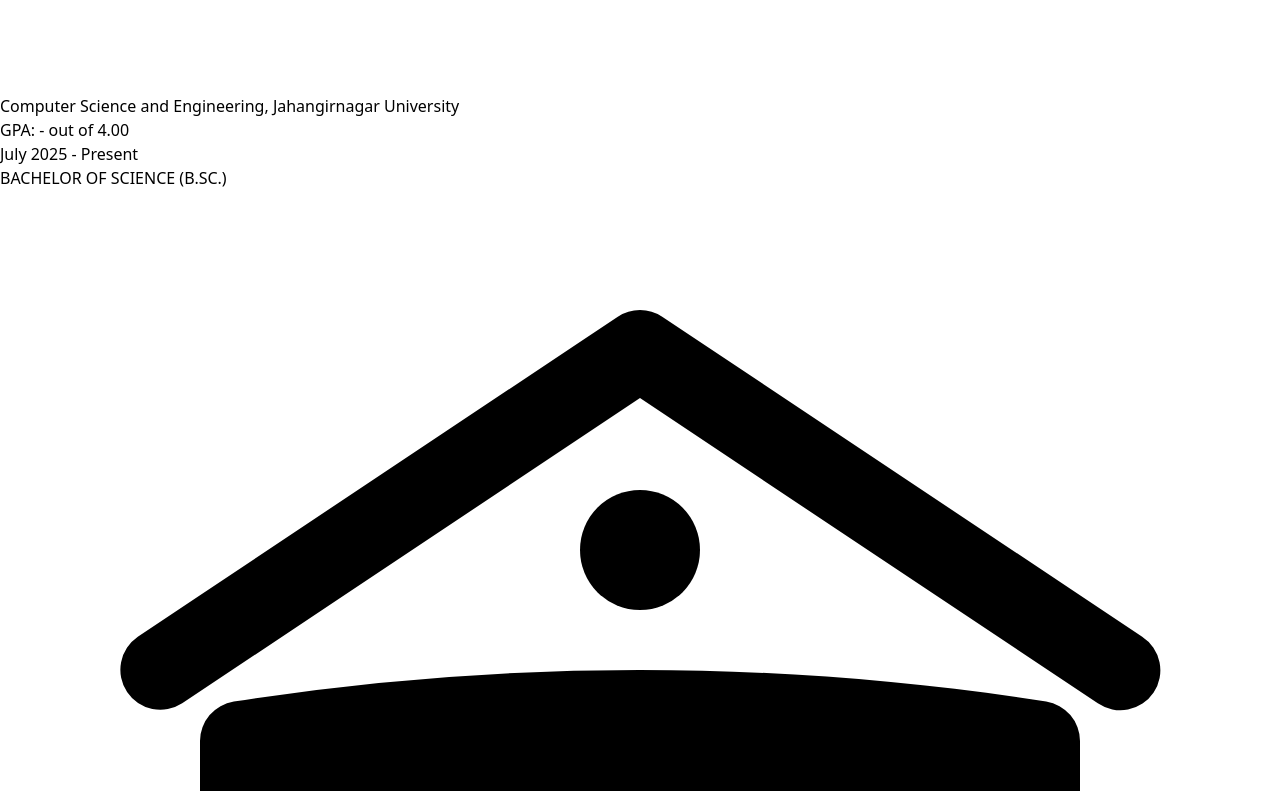
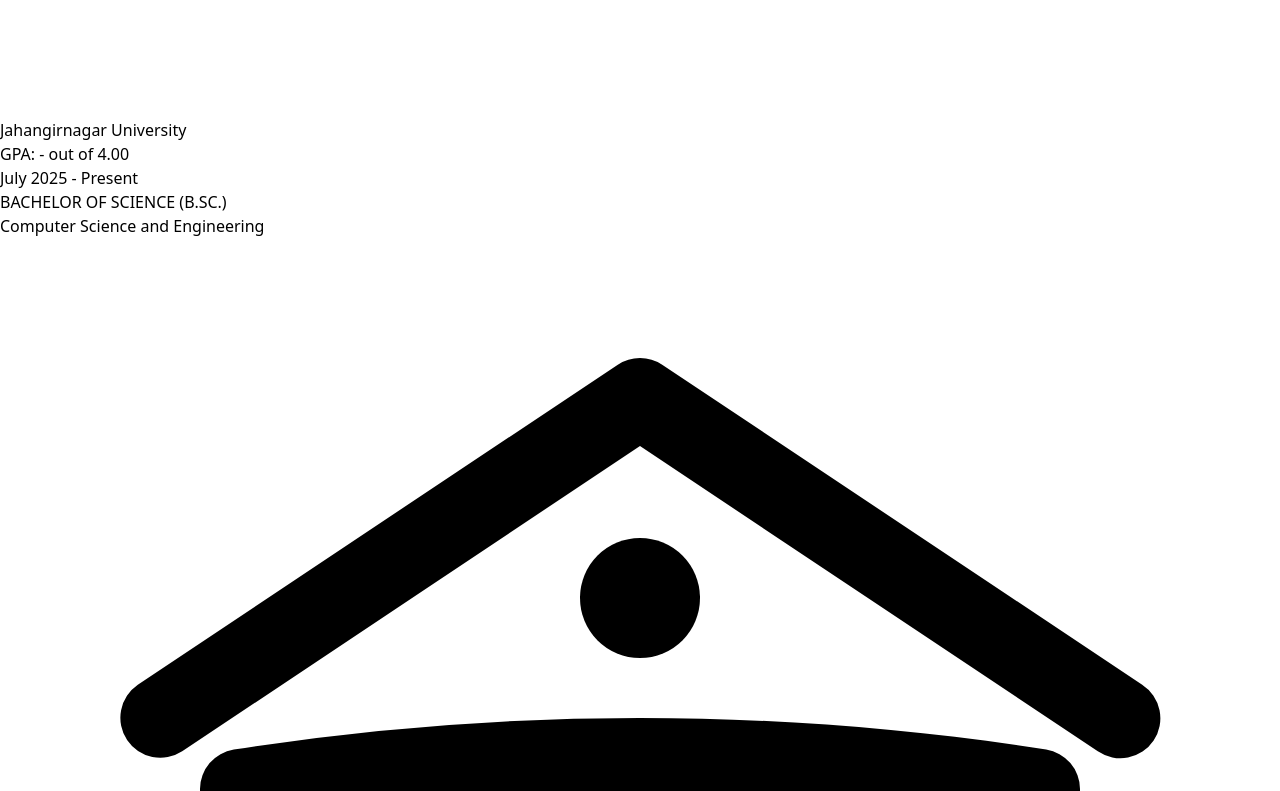
Before and after one commit to RubayedMunna/Portfolio, a React (Vite) app: page /education in a window 1280 px wide. Shown: the part 2453-3244 px from the top of the page. Built offline with nearby package versions, Linux system fonts and the light colour scheme.

Commit message:
education updated

```diff
--- a/src/components/Education/Education.jsx
+++ b/src/components/Education/Education.jsx
@@ -107,14 +107,34 @@
                                         <span className="bg-white text-gray-750 pr-4 py-2 rounded-lg shadow-sm">{edu.degree}</span>
                                     </h2>
 
-                                    <h2 className="text-xl font-bold flex flex-col md:flex-row items-center px-4 md:px-10 mt-2">
-                                        <svg xmlns="http://www.w3.org/2000/svg" viewBox="0 0 24 24" fill="currentColor" className="w-6 h-6 text-amber-700">
-                                            <path d="M11.584 2.376a.75.75 0 0 1 .832 0l9 6a.75.75 0 1 1-.832 1.248L12 3.901 3.416 9.624a.75.75 0 0 1-.832-1.248l9-6Z" />
-                                            <path fillRule="evenodd" d="M20.25 10.332v9.918H21a.75.75 0 0 1 0 1.5H3a.75.75 0 0 1 0-1.5h.75v-9.918a.75.75 0 0 1 .634-.74A49.109 49.109 0 0 1 12 9c2.59 0 5.134.202 7.616.592a.75.75 0 0 1 .634.74Zm-7.5 2.418a.75.75 0 0 0-1.5 0v6.75a.75.75 0 0 0 1.5 0v-6.75Zm3-.75a.75.75 0 0 1 .75.75v6.75a.75.75 0 0 1-1.5 0v-6.75a.75.75 0 0 1 .75-.75ZM9 12.75a.75.75 0 0 0-1.5 0v6.75a.75.75 0 0 0 1.5 0v-6.75Z" clipRule="evenodd" />
-                                            <path d="M12 7.875a1.125 1.125 0 1 0 0-2.25 1.125 1.125 0 0 0 0 2.25Z" />
-                                        </svg>
-                                        <span className="bg-white text-gray-700 pr-4 pl-2 rounded-lg shadow-sm ml-0 md:ml-2 mt-1 md:mt-0">{edu.department}, {edu.institution}</span>
+                                    <h2 className="text-xl flex flex-col items-start px-4 md:px-10 mt-2">
+                                        {/* Department — lower priority (lighter gray) */}
+                                        <span className="text-gray-600 font-medium tracking-wide">
+                                            {edu.department}
+                                        </span>
+
+                                        {/* Institution — higher priority (darker gray + icon) */}
+                                        <span className="flex items-center text-gray-800 font-semibold mt-1">
+                                            <svg
+                                                xmlns="http://www.w3.org/2000/svg"
+                                                viewBox="0 0 24 24"
+                                                fill="currentColor"
+                                                className="w-5 h-5 mr-2 text-amber-700"
+                                            >
+                                                <path d="M11.584 2.376a.75.75 0 0 1 .832 0l9 6a.75.75 0 1 1-.832 1.248L12 3.901 3.416 9.624a.75.75 0 0 1-.832-1.248l9-6Z" />
+                                                <path
+                                                    fillRule="evenodd"
+                                                    d="M20.25 10.332v9.918H21a.75.75 0 0 1 0 1.5H3a.75.75 0 0 1 0-1.5h.75v-9.918a.75.75 0 0 1 .634-.74A49.109 49.109 0 0 1 12 9c2.59 0 5.134.202 7.616.592a.75.75 0 0 1 .634.74Zm-7.5 2.418a.75.75 0 0 0-1.5 0v6.75a.75.75 0 0 0 1.5 0v-6.75Zm3-.75a.75.75 0 0 1 .75.75v6.75a.75.75 0 0 1-1.5 0v-6.75a.75.75 0 0 1 .75-.75ZM9 12.75a.75.75 0 0 0-1.5 0v6.75a.75.75 0 0 0 1.5 0v-6.75Z"
+                                                    clipRule="evenodd"
+                                                />
+                                                <path d="M12 7.875a1.125 1.125 0 1 0 0-2.25 1.125 1.125 0 0 0 0 2.25Z" />
+                                            </svg>
+                                            {edu.institution}
+                                        </span>
                                     </h2>
+
+
+
 
                                     <h2 className="text-xl italic flex flex-col md:flex-row items-center px-4 md:px-10 mt-2">
                                         <span className="bg-white text-gray-900 pr-4 py-2 rounded-lg shadow-sm">GPA: {edu.gpa} out of {edu.outof}</span>
```
